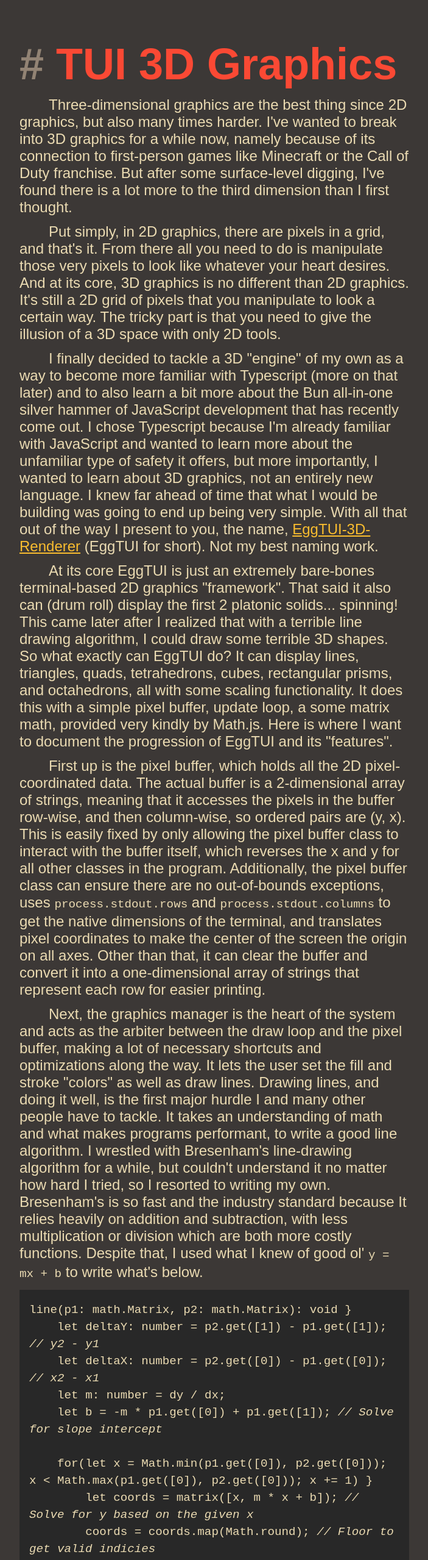
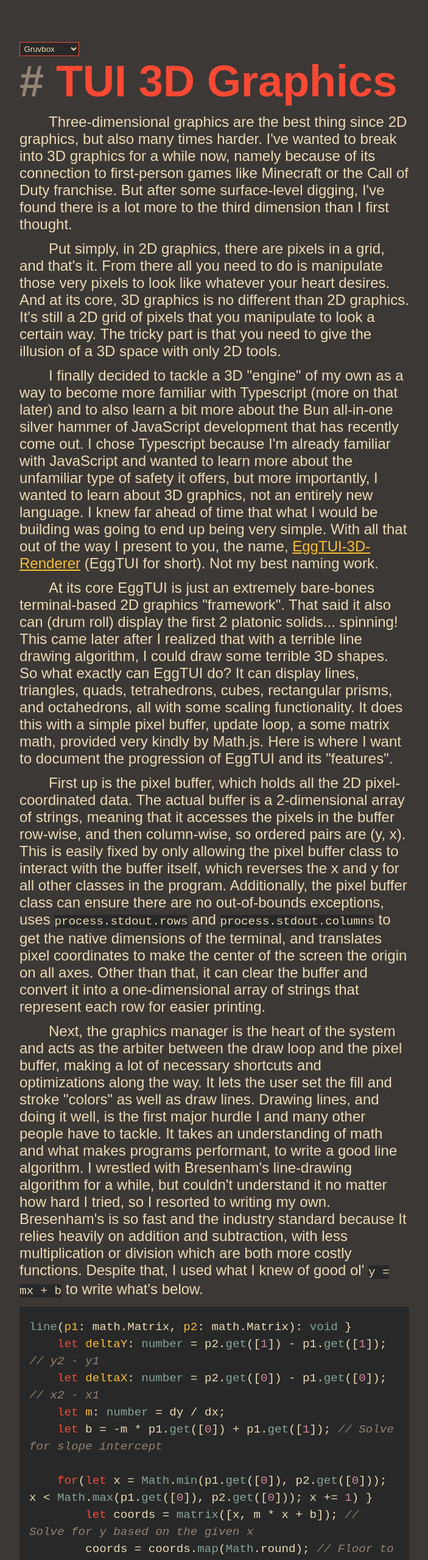
Before and after one commit to EggbertFluffle/personalSite, a SvelteKit app: page /blogs/terminal_based_3d_graphics in a window 1280 px wide. Shown: the top 2558 px of the page at 61% size, without its empty margins (288-991 px from the left). Built offline with nearby package versions, Linux system fonts and the light colour scheme.

Commit message:
added theme switcher and FIXED syntax highlighting

```diff
--- a/src/routes/+page.svelte
+++ b/src/routes/+page.svelte
@@ -4,6 +4,7 @@
 	import FloatingLetter from "./components/FloatingLetter.svelte";
 	import Nav from "./components/Nav.svelte";
 	import Blogs from "./components/Blogs.svelte";
+	import ThemePicker from "./components/ThemePicker.svelte";
 
 	let firstName: string = "Eggbert";
 	let lastName: string = "Fluffle";
@@ -16,6 +17,7 @@
 
 
 <main style="--background1: {$currentTheme.background1};">
+	<ThemePicker />
 	<div class="hero">
 		<h1 style="--foreground: {$currentTheme.foreground};">
 			{#each firstName as l}
--- a/src/routes/blogs/+layout.svelte
+++ b/src/routes/blogs/+layout.svelte
@@ -1,9 +1,21 @@
 <script lang="ts">
 	import { currentTheme } from "../themes.js";
 	import { onMount } from "svelte";
+	import hljs from "highlight.js/lib/core";
+	import typescript from "highlight.js/lib/languages/typescript";
+    import ThemePicker from "../components/ThemePicker.svelte";
+
+	hljs.registerLanguage("typescript", typescript);
+	onMount(() => {
+		const codeElements = document.getElementsByTagName("code");
+		for(let i = 0; i < codeElements.length; i++) {
+			codeElements[i].innerHTML = hljs.highlight(codeElements[i].innerText, { language: "typescript" }).value;
+		};
+	});
 </script>
 
 <main style="--background1: {$currentTheme.background1}; --background2: {$currentTheme.background2}; --foreground: {$currentTheme.foreground}; --red: {$currentTheme.red}; --blue: {$currentTheme.blue}; --yellow: {$currentTheme.yellow}; --purple: {$currentTheme.purple}; --orange: {$currentTheme.orange}; --green: {$currentTheme.green}; --aqua: {$currentTheme.aqua}; --grey: {$currentTheme.grey};">
+	<ThemePicker />
 	<slot></slot>
 </main>
 
@@ -58,6 +70,7 @@
 
 	main :global(code) {
 		font-family: monospace;
+		background-color: var(--background2);
 		font-size: 1.2rem;
 	}
 
@@ -71,101 +84,101 @@
 		padding: 1rem;
 	}
 
-	:global(.hljs),
-	:global(.hljs-subs)
+	main :global(.hljs),
+	main :global(.hljs-subs)
 	{
 		color: var(--foreground);
 	}
 
 	/* Gruvbox Red */
-	:global(.hljs-deletion),
-	:global(.hljs-formula),
-	:global(.hljs-keyword),
-	:global(.hljs-link),
-	:global(.hljs-selector-tag)
+	main :global(.hljs-deletion),
+	main :global(.hljs-formula),
+	main :global(.hljs-keyword),
+	main :global(.hljs-link),
+	main :global(.hljs-selector-tag)
 	{
 		color: var(--red);
 	}
 
 	/* Gruvbox Blue */
-	:global(.hljs-built_in),
-	:global(.hljs-emphasis),
-	:global(.hljs-name),
-	:global(.hljs-quote),
-	:global(.hljs-strong),
-	:global(.hljs-title),
-	:global(.hljs-variable)
+	main :global(.hljs-built_in),
+	main :global(.hljs-emphasis),
+	main :global(.hljs-name),
+	main :global(.hljs-quote),
+	main :global(.hljs-strong),
+	main :global(.hljs-title),
+	main :global(.hljs-variable)
 	{
 		color: var(--blue);
 	}
 
 	/* Gruvbox Yellow */
-	:global(.hljs-attr),
-	:global(.hljs-params),
-	:global(.hljs-template-tag),
-	:global(.hljs-type)
+	main :global(.hljs-attr),
+	main :global(.hljs-params),
+	main :global(.hljs-template-tag),
+	main :global(.hljs-type)
 	{
 		color: var(--yellow);
 	}
 
 	/* Gruvbox Purple */
-	:global(.hljs-builtin-name),
-	:global(.hljs-doctag),
-	:global(.hljs-literal),
-	:global(.hljs-number)
+	main :global(.hljs-builtin-name),
+	main :global(.hljs-doctag),
+	main :global(.hljs-literal),
+	main :global(.hljs-number)
 	{
 		color: var(--purple);
 	}
 
 	/* Gruvbox Orange */
-	:global(.hljs-code),
-	:global(.hljs-meta),
-	:global(.hljs-regexp),
-	:global(.hljs-template-variable)
+	main :global(.hljs-code),
+	main :global(.hljs-meta),
+	main :global(.hljs-regexp),
+	main :global(.hljs-template-variable)
 	{
 		color: var(--orange);
 	}
 
 	/* Gruvbox Green */
-	:global(.hljs-addition),
-	:global(.hljs-meta-string),
-	:global(.hljs-section),
-	:global(.hljs-selector-attr),
-	:global(.hljs-selector-class),
-	:global(.hljs-string),
-	:global(.hljs-symbol)
+	main :global(.hljs-addition),
+	main :global(.hljs-meta-string),
+	main :global(.hljs-section),
+	main :global(.hljs-selector-attr),
+	main :global(.hljs-selector-class),
+	main :global(.hljs-string),
+	main :global(.hljs-symbol)
 	{
 		color: var(--green);
 	}
 
 	/* Gruvbox Aqua */
-	:global(.hljs-attribute),
-	:global(.hljs-bullet),
-	:global(.hljs-class),
-	:global(.hljs-function),
-	:global(.hljs-function .hljs-keyword),
-	:global(.hljs-meta-keyword),
-	:global(.hljs-selector-pseudo),
-	:global(.hljs-tag)
+	main :global(.hljs-attribute),
+	main :global(.hljs-bullet),
+	main :global(.hljs-class),
+	main :global(.hljs-function),
+	main :global(.hljs-function .hljs-keyword),
+	main :global(.hljs-meta-keyword),
+	main :global(.hljs-selector-pseudo),
+	main :global(.hljs-tag)
 	{
 		color: var(--aqua);
 	}
 
 	/* Gruvbox Gray */
-	:global(.hljs-comment)
+	main :global(.hljs-comment)
 	{
 		color: var(--grey);
 	}
 
-	:global(.hljs-comment),
-	:global(.hljs-emphasis)
+	main :global(.hljs-comment),
+	main :global(.hljs-emphasis)
 	{
 		font-style: italic;
 	}
 
-	:global(.hljs-section),
-	:global(.hljs-strong),
-	:global(.hljs-tag)
+	main :global(.hljs-section),
+	main :global(.hljs-strong),
+	main :global(.hljs-tag)
 	{
 		font-weight: bold;
 	}
--- a/src/routes/blogs/terminal_based_3d_graphics/+page.svelte
+++ b/src/routes/blogs/terminal_based_3d_graphics/+page.svelte
@@ -1,16 +1,3 @@
-<script>
-	import { onMount } from "svelte";
-	import hljs from "highlight.js/lib/core";
-	import typescript from "highlight.js/lib/languages/typescript";
-
-	hljs.registerLanguage("typescript", typescript);
-	onMount(() => {
-		const codeElements = document.getElementsByTagName("code");
-		for(let i = 0; i < codeElements.length; i++) {
-			codeElements[i].innerHTML = hljs.highlight(codeElements[i].innerText, { language: "typescript" }).value;
-		};
-	});
-</script>
 
 <h1 id="tui-3d-graphics">TUI 3D Graphics</h1>
 <p>Three-dimensional graphics are the best thing since 2D graphics, but also many times harder. I&#39;ve wanted to break into 3D graphics for a while now, namely because of its connection to first-person games like Minecraft or the Call of Duty franchise. But after some surface-level digging, I&#39;ve found there is a lot more to the third dimension than I first thought.</p>
--- /dev/null
+++ b/src/routes/components/ThemePicker.svelte
@@ -0,0 +1,40 @@
+<script lang="ts">
+	import { themeName, currentTheme } from "../themes.js";
+
+	let pickedTheme: string = "gruvbox";
+</script>
+
+<select bind:value={pickedTheme} on:change={() => themeName.update(() => pickedTheme)} style="--background2: {$currentTheme.background2}; --foreground: {$currentTheme.foreground}; --red: {$currentTheme.red};">
+	<option id="gruvbox" value="gruvbox">Gruvbox</option>
+	<option id="dracula" value="dracula">Dracula</option>
+	<option id="tokyo_night" value="tokyo_night">Tokyo-Night</option>
+</select>
+
+<style>
+	select {
+		background-color: var(--background2);
+		color: var(--foreground);
+		border-color: var(--red);
+		border-radius: 0px;
+		padding: 0.15rem;
+	}
+
+	select:after {
+		border-radius: 0px;
+	}
+
+	#gruvbox {
+		background-color: #282828;
+		color: #ebdbb2;
+	}
+
+	#dracula {
+		background-color: #44475a;
+		color: #ff5555;
+	}
+
+	#tokyo_night {
+		background-color: #1a1b26;
+		color: #a9b1d6;
+	}
+</style>
```
Also changed, not shown: 1 other file (tests, documents, lock files or other folders). Lines whose indentation alone changed are shown as unchanged.
